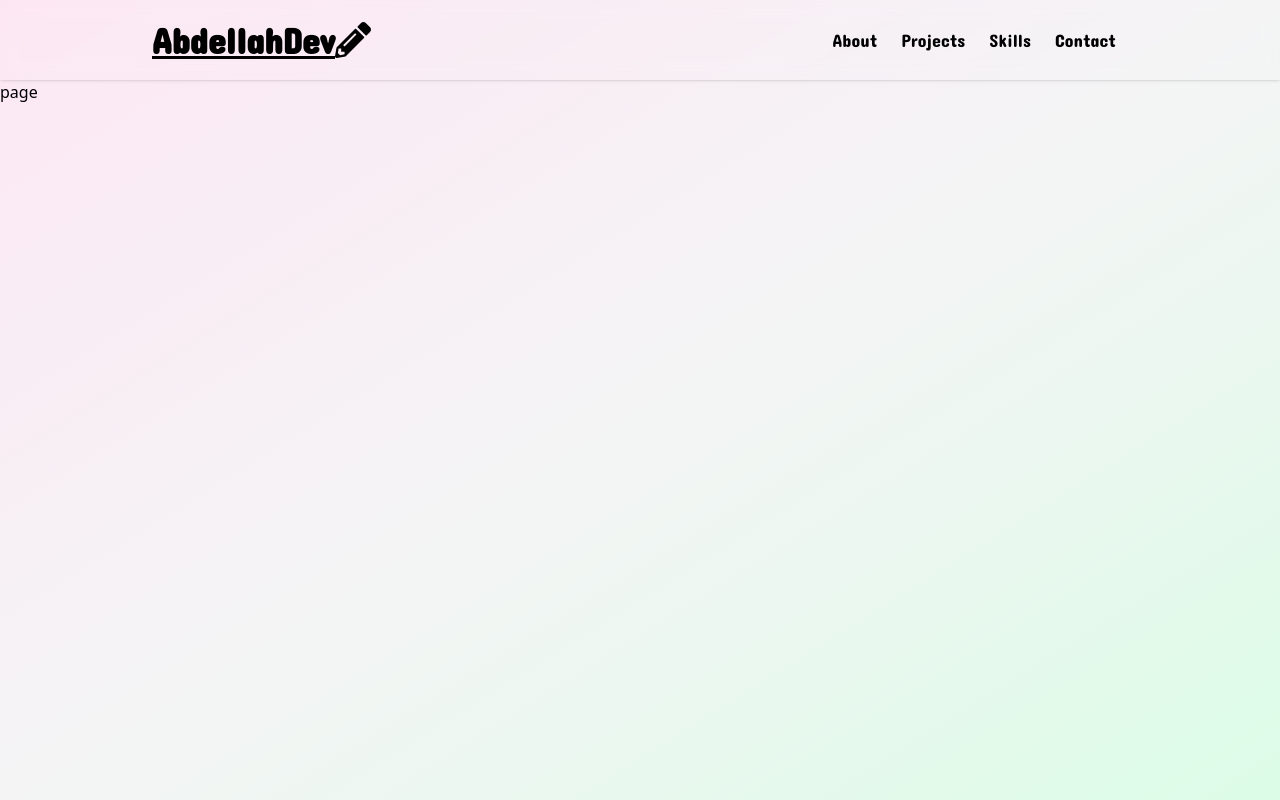
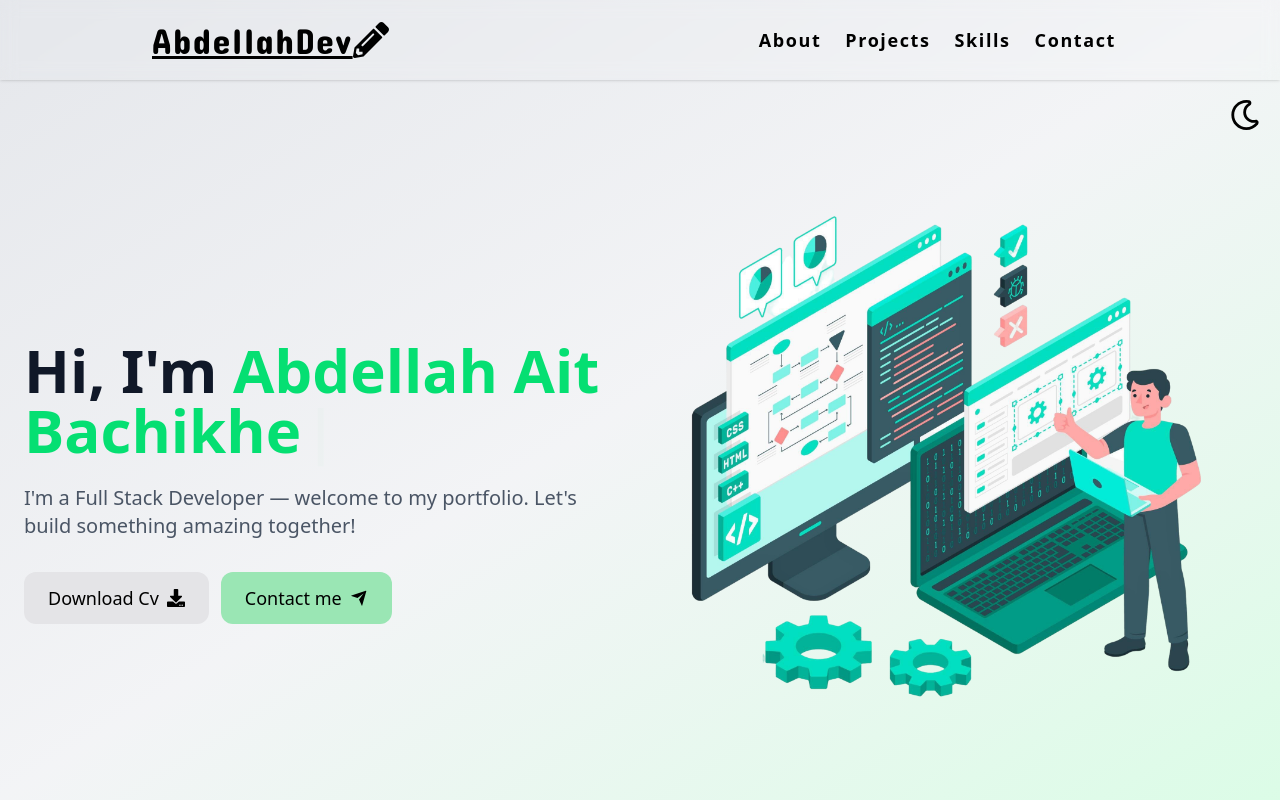
Before and after one commit to abdellah-ait-bachikh/my-portfolio, a Next.js app: page / in a window 1280 px wide. Shown: the top 800 px of the page. Built offline with nearby package versions, Linux system fonts and the light colour scheme.

Commit message:
hero-section

```diff
--- a/package.json
+++ b/package.json
@@ -16,6 +16,7 @@
     "react": "^19.0.0",
     "react-dom": "^19.0.0",
     "react-icons": "^5.5.0",
+    "react-simple-typewriter": "^5.0.1",
     "react-toastify": "^11.0.5",
     "react-typing-effect": "^2.0.5",
     "swiper": "^11.2.6",
@@ -26,6 +27,7 @@
     "@types/node": "^20",
     "@types/react": "^19",
     "@types/react-dom": "^19",
+    "@types/react-typing-effect": "^2.0.7",
     "tailwindcss": "^4",
     "typescript": "^5"
   }
--- /dev/null
+++ b/src/app/_pages/Home.tsx
@@ -0,0 +1,35 @@
+import HeroButtons from "@/components/HeroButtons";
+import TypingName from "@/components/TypingName";
+import React from "react";
+
+const Home = () => {
+  return (
+    <div className="w-full  flex items-center justify-center ">
+      <section className="container mt-10 mx-auto px-6 py-16 flex flex-col-reverse md:flex-row items-center gap-10">
+        {/* Text Content */}
+        <div className="flex-1 text-center md:text-left">
+          <h1 className="text-4xl md:text-6xl font-extrabold text-gray-900 dark:text-gray-100 mb-6">
+            Hi, I'm{" "}
+         <TypingName/>
+          </h1>
+          <p className="text-gray-600 dark:text-gray-300 text-lg md:text-xl mb-8">
+            I'm a Full Stack Developer — welcome to my portfolio. Let's build
+            something amazing together!
+          </p>
+          <HeroButtons />
+        </div>
+
+        {/* Image or Illustration */}
+        <div className="flex-1">
+          <img
+            src="/hero_image.png"
+            alt="Hero Illustration"
+            className="w-full h-auto rounded-xl"
+          />
+        </div>
+      </section>
+    </div>
+  );
+};
+
+export default Home;
--- a/src/app/globals.css
+++ b/src/app/globals.css
@@ -75,18 +75,52 @@
   --color-info-900: #004D40;
 
   /* Gray Color Shades */
-  --color-gray-50: #FAFAFA;
-  --color-gray-100: #F4F4F5;
-  --color-gray-200: #E4E4E7;
-  --color-gray-300: #D4D4D8;
-  --color-gray-400: #A1A1AA;
-  --color-gray-500: #6E6E6E;
-  --color-gray-600: #52525B;
-  --color-gray-700: #3F3F46;
-  --color-gray-800: #27272A;
-  --color-gray-900: #18181B;
+  --color-default-50: #FAFAFA;
+  --color-default-100: #F4F4F5;
+  --color-default-200: #E4E4E7;
+  --color-default-300: #D4D4D8;
+  --color-default-400: #A1A1AA;
+  --color-default-500: #6E6E6E;
+  --color-default-600: #52525B;
+  --color-default-700: #3F3F46;
+  --color-default-800: #27272A;
+  --color-default-900: #18181B;
 }
 
 *{
   box-sizing: border-box;
 }
+
+
+/* Keyframes for the gradient animation */
+@keyframes gradientShift {
+  0% {
+    background-position: 0% 0%;
+  }
+  50% {
+    background-position: 100% 100%;
+  }
+  100% {
+    background-position: 0% 0%;
+  }
+}
+
+/* Apply gradient animation for both light and dark modes */
+.bg-gradient-animated {
+  background-size: 400% 400%;
+  animation: gradientShift 8s ease infinite;
+}
+
+/* Light Mode Gradient */
+.light-mode {
+  background-image: linear-gradient(to bottom right, #E0F2FE, #7DD3FC, #38BDF8, #0EA5E9);
+}
+
+/* Dark Mode Gradient */
+.dark-mode {
+  background-image: linear-gradient(to bottom right, #1e293b, #334155, #475569, #64748b);
+}
+
+body {
+  transition: background-color 0.3s ease-in-out;
+}
--- a/src/app/layout.tsx
+++ b/src/app/layout.tsx
@@ -2,6 +2,7 @@ import type { Metadata } from "next";
 import { Geist, Geist_Mono, Rubik } from "next/font/google";
 import "./globals.css";
 import Header from "@/components/Header";
+import ToggleDark from "@/components/ToggleDark";
 
 const rubikSans = Rubik({
   variable: "--font-rubik-sans",
@@ -61,10 +62,11 @@ export default function RootLayout({
   return (
     <html lang="en" className="">
       <body
-        className={`${rubikSans.variable}  antialiased bg-fixed bg-gradient-to-br from-pink-100 via-gray-100 to-green-100 min-h-screen dark:from-slate-900 dark:via-slate-800/95 dark:to-slate-800/90 text-black dark:text-white relative`}
+        className={`${rubikSans.variable}  antialiased bg-fixed bg-gradient-to-br from-gray-200 via-gray-100 to-green-100 min-h-screen dark:from-slate-900 dark:via-slate-800/95 dark:to-slate-800/90 text-black dark:text-white relative`}
       >
+        <ToggleDark/>
         <Header />
-        <main className="min-h-[200vh]">{children}</main>
+        <main className="">{children}</main>
       </body>
     </html>
   );
--- a/src/app/page.tsx
+++ b/src/app/page.tsx
@@ -1,8 +1,11 @@
 import React from 'react'
+import Home from './_pages/Home'
 
 const page = () => {
   return (
-    <div>page</div>
+   <>
+   <Home/>
+   </>
   )
 }
 
--- a/src/components/Header.tsx
+++ b/src/components/Header.tsx
@@ -1,19 +1,28 @@
 import NavMenu from "./NavMenu";
 import { Concert_One } from "next/font/google";
 import Link from "next/link";
-const popinSans = Concert_One({
-    subsets: ["latin"],   // required
-    weight: ["400"],  // optional — choose weights you need
-    display: "swap",      // optional, better font loading
-  });
-  import { FaPencilAlt } from "react-icons/fa";
+const ConcertOne = Concert_One({
+  subsets: ["latin"], // required
+  weight: ["400"], // optional — choose weights you need
+  display: "swap", // optional, better font loading
+});
+import { FaPencilAlt } from "react-icons/fa";
 
 const Header = () => {
   return (
-    <header className="bg-transparent backdrop-blur-sm w-full  top-0 shadow-sm h-20 flex sticky z-1">
-      <div className={`flex items-center justify-between w-full md:max-w-5xl mx-3  md:mx-auto px-6 ${popinSans.className}`}>
-        <Link href='/' className={`text-4xl font-semibold underline flex items-center`}> <span>AbdellahDev</span>  <FaPencilAlt/></Link>
-       <NavMenu/>
+    <header className="bg-transparent backdrop-blur-sm w-full  top-0 shadow-sm h-20 flex sticky z-1 tracking-widest">
+      <div
+        className={`flex items-center justify-between w-full md:max-w-5xl mx-3  md:mx-auto px-6`}
+      >
+        <Link
+          href="/"
+          className={`text-3xl md:text-4xl font-bold underline flex items-center`}
+        >
+          {" "}
+          <span className={` ${ConcertOne.className}`}>AbdellahDev</span>{" "}
+          <FaPencilAlt />
+        </Link>
+        <NavMenu />
       </div>
     </header>
   );
--- /dev/null
+++ b/src/components/HeroButtons.tsx
@@ -0,0 +1,37 @@
+"use client"
+import Link from 'next/link'
+import React from 'react'
+import { FaDownload } from 'react-icons/fa'
+import { RiSendPlaneFill } from 'react-icons/ri'
+import {motion} from 'framer-motion'
+const HeroButtons = () => {
+  return (
+    <div className="flex items-center gap-3">
+    <motion.a
+    initial={{scale:1}}
+    whileHover={{scale:1.1 }}
+    transition={{duration:0.1}}
+      href="/cv.pdf"
+      download
+      className="px-6 py-3 bg-default-200 text-black  rounded-xl text-sm  md:text-lg font-medium hover:bg-default-300 transition cursor-pointer w-fit flex items-center flex-nowrap gap-2"
+    >
+      <span className="text-nowrap">Download Cv</span>
+
+      <FaDownload />
+    </motion.a>
+    <motion.a
+    initial={{scale:1}}
+    whileHover={{scale:1.1 }}
+    transition={{duration:0.1}}
+      href="/cv.pdf"
+      download
+      className="px-6 py-3 bg-success-200 text-black  rounded-xl text-sm  md:text-lg font-medium hover:bg-success-300 transition cursor-pointer w-fit flex items-center flex-nowrap gap-2"
+    >
+      <span className="text-nowrap">Contact me</span>
+
+      <RiSendPlaneFill />
+    </motion.a>
+  </div>  )
+}
+
+export default HeroButtons
--- a/src/components/NavMenu.tsx
+++ b/src/components/NavMenu.tsx
@@ -8,7 +8,7 @@ import { BsList } from "react-icons/bs";
 const NavMenu = () => {
   const [isActive, setIsActive] = useState(false);
   return (
-    <nav className={`flex items-center `}>
+    <nav className={`flex items-center font-semibold`}>
       <button
         className="cursor-pointer md:hidden"
         onClick={() => setIsActive((prev) => !prev)}
@@ -17,7 +17,7 @@ const NavMenu = () => {
       </button>
       <div
         className={classNames(
-          `fixed md:static left-0 right-0 top-20 flex flex-col bg-white/80 shadow-sm
+          `fixed md:static left-0 right-0 top-20 flex flex-col bg-white/70 dark:bg-slate-800/80  shadow-sm
             md:top-0 md:flex-row md:h-fit md:items-center md:bg-transparent md:gap-1 md:backdrop-blur-none md:shadow-none overflow-hidden md:overflow-visible  transition-[height] duration-300 ease-in-out`,
           {
             "h-[224px] md:h-fit": isActive,
@@ -29,28 +29,28 @@ const NavMenu = () => {
           href="#"
           className="p-3 text-2xl md:text-lg relative
           before:content-[''] before:absolute before:left-0 before:bottom-0
-          before:h-[2px] before:w-0 before:bg-black before:rounded-xl
+          before:h-[2px] before:w-0 before:bg-black dark:before:bg-white before:rounded-xl
           before:transition-all before:duration-300 before:ease-in-out
           hover:before:w-full"        >
           About
         </Link>
         <Link href="#"  className="p-3 text-2xl md:text-lg relative
              before:content-[''] before:absolute before:left-0 before:bottom-0
-             before:h-[2px] before:w-0 before:bg-black before:rounded-xl
+             before:h-[2px] before:w-0 before:bg-black dark:before:bg-white before:rounded-xl
              before:transition-all before:duration-300 before:ease-in-out
              hover:before:w-full">
           Projects
         </Link>
         <Link href="#"  className="p-3 text-2xl md:text-lg relative
              before:content-[''] before:absolute before:left-0 before:bottom-0
-             before:h-[2px] before:w-0 before:bg-black before:rounded-xl
+             before:h-[2px] before:w-0 before:bg-black dark:before:bg-white before:rounded-xl
              before:transition-all before:duration-300 before:ease-in-out
              hover:before:w-full">
           Skills
         </Link>
         <Link href="#"  className="p-3 text-2xl md:text-lg relative
              before:content-[''] before:absolute before:left-0 before:bottom-0
-             before:h-[2px] before:w-0 before:bg-black before:rounded-xl
+             before:h-[2px] before:w-0 before:bg-black dark:before:bg-white before:rounded-xl
              before:transition-all before:duration-300 before:ease-in-out
              hover:before:w-full">
           Contact
--- a/src/components/ToggleDark.tsx
+++ b/src/components/ToggleDark.tsx
@@ -1,18 +1,29 @@
 "use client";
 import React, { useEffect, useState } from "react";
-
+import { FaRegMoon } from "react-icons/fa";
+import { GoSun } from "react-icons/go";
+import { motion } from "framer-motion";
 const ToggleDark = () => {
   const [isDark, setIsDark] = useState(false);
   useEffect(() => {
     if (isDark) {
       document.documentElement.classList.add("dark");
-      console.log('theme is dark')
+      console.log("theme is dark");
     } else {
       document.documentElement.classList.remove("dark");
-      console.log('theme is light')
+      console.log("theme is light");
     }
   }, [isDark]);
-  return <button className="" onClick={() => setIsDark((prev) => !prev)}>ToggleDark</button>;
+  return (
+    <motion.button
+    whileTap={{ scale: 0.7 }}
+    className="fixed top-[100px] right-[20px] cursor-pointer text-3xl"
+    onClick={() => setIsDark((prev) => !prev)}
+  >
+    {isDark ? <GoSun /> : <FaRegMoon />}
+  </motion.button>
+
+  );
 };
 
 export default ToggleDark;
--- /dev/null
+++ b/src/components/TypingName.tsx
@@ -0,0 +1,19 @@
+"use client";
+import { Typewriter } from 'react-simple-typewriter';
+
+const TypingName = () => {
+  return (
+    <span className="text-green-400">
+      <Typewriter
+        words={['Abdellah Ait Bachikhe']}
+        cursor
+        cursorStyle="|"
+        typeSpeed={100}
+        deleteSpeed={50}
+        delaySpeed={1000}
+      />
+    </span>
+  );
+};
+
+export default TypingName;
```
Also changed, not shown: public/hero_image.png (added), 1 other file (tests, documents, lock files or other folders).
